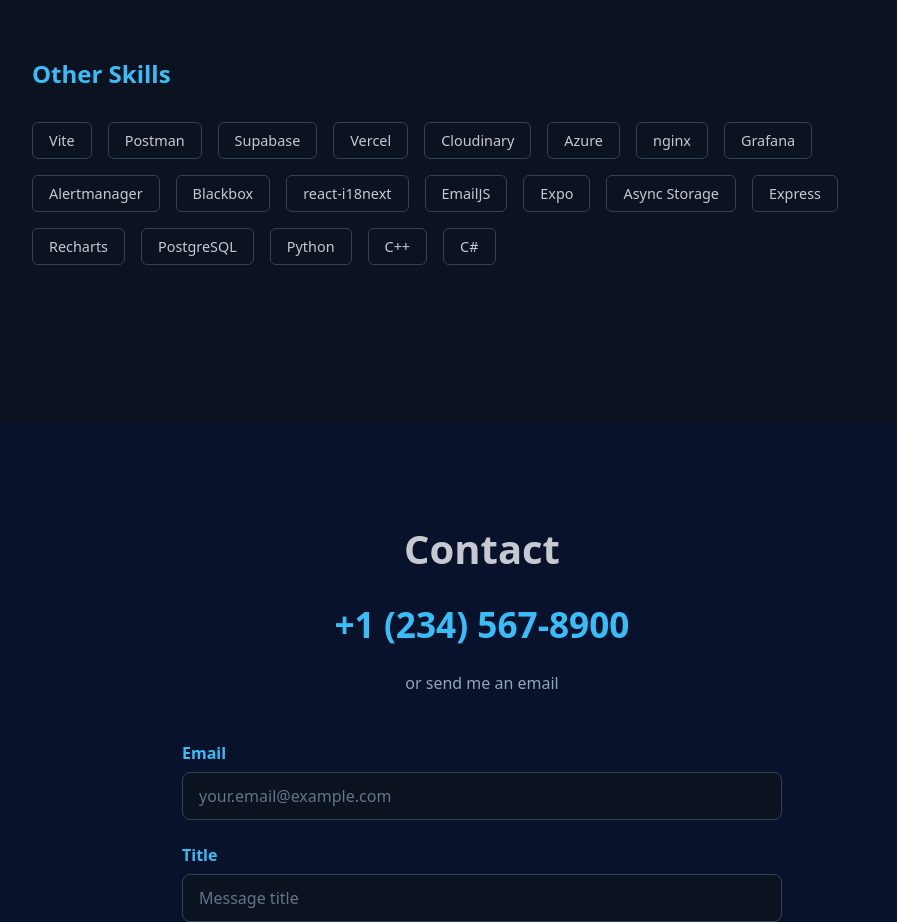
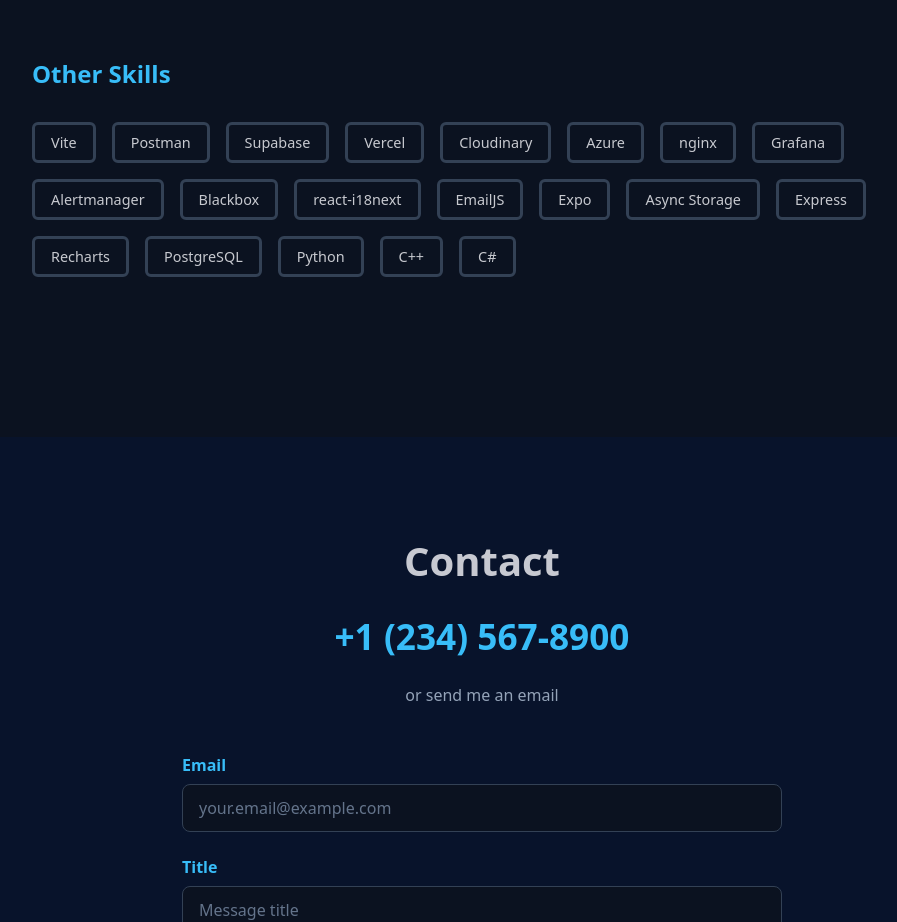
Before and after one commit to BozhidarZagorov/myCV, a React (Vite) app: page / in a window 1280 px wide. Shown: the part 4020-4942 px from the top of the page, without its empty margins (158-1055 px from the left). Built offline with nearby package versions, Linux system fonts and the light colour scheme.

Commit message:
some css changes

```diff
--- a/src/index.css
+++ b/src/index.css
@@ -184,7 +184,7 @@
 
 .skills-list span {
   padding: 0.5rem 1rem;
-  border: 1px solid #334155;
+  border: 3px solid #334155;
   border-radius: 6px;
   font-size: 0.9rem;
 }
@@ -419,6 +419,15 @@
     text-align: center;
   }
 
+  .cv-project-row {
+    flex-direction: column;
+    align-items: flex-start;
+  }
+
+  .cv-project-image-wrapper {
+    width: 100%;
+  }
+
   .cv-image {
     margin-top: 1.5rem;
   }
```
